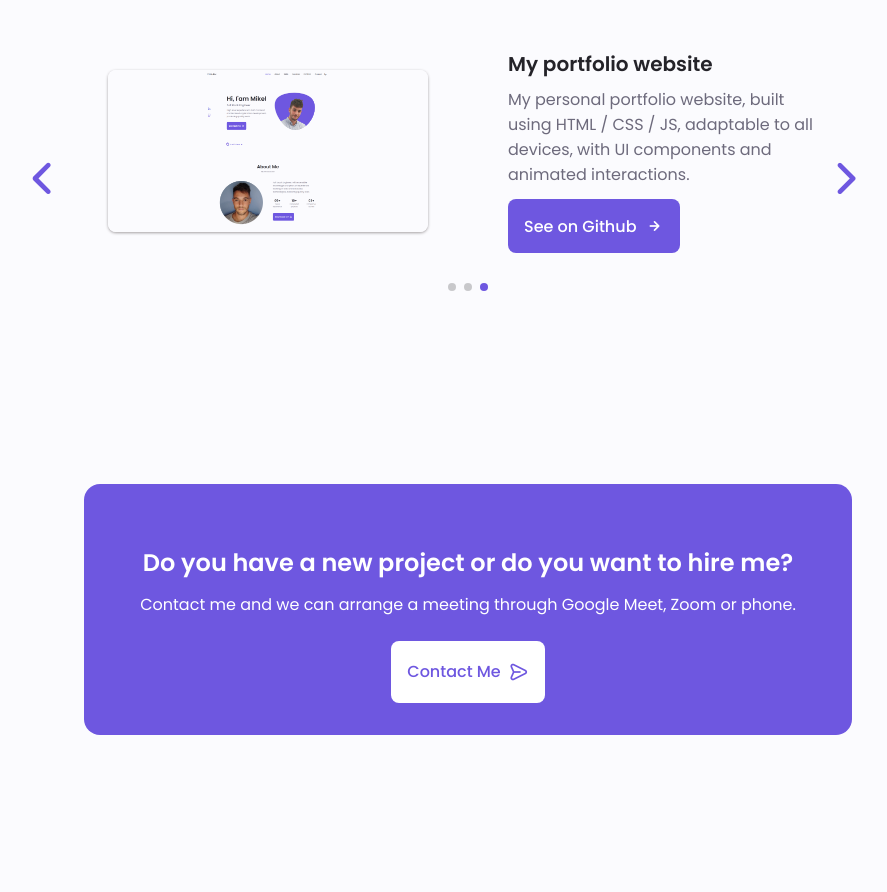
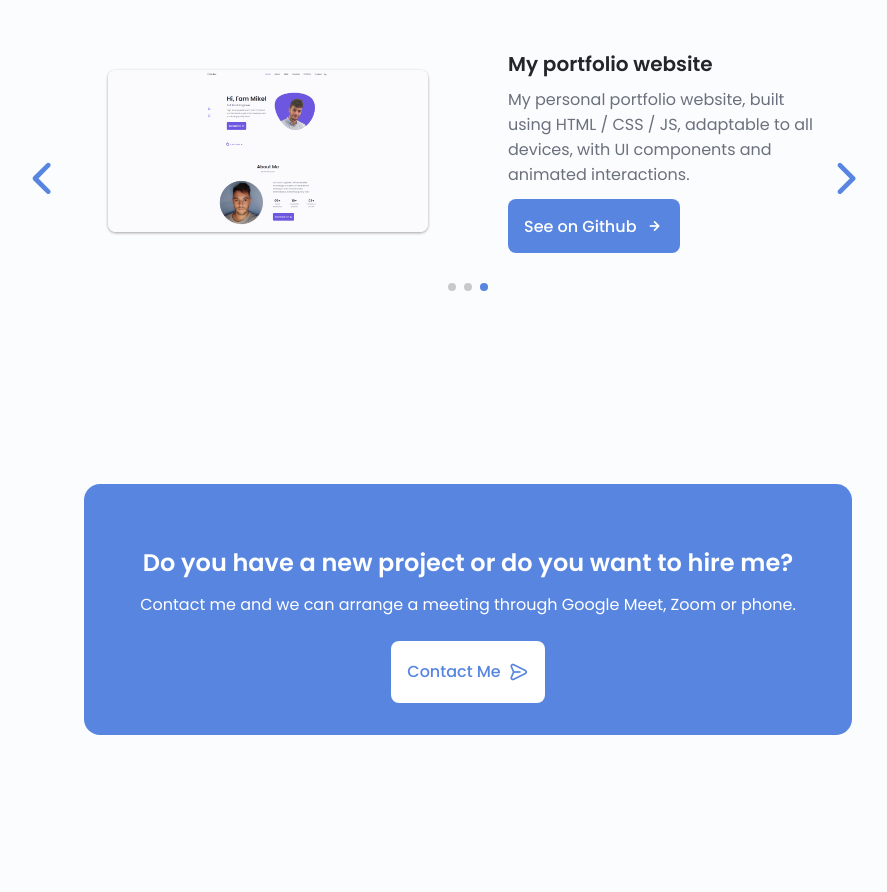
Before and after one commit to MikelArrieta/portfolio, a website built with Vite: page index.html in a window 1280 px wide. Shown: the part 2660-3552 px from the top of the page, without its empty margins (172-1059 px from the left). Built offline with nearby package versions, Linux system fonts and the light colour scheme.

Commit message:
Color changed to blue

```diff
--- a/assets/css/styles.css
+++ b/assets/css/styles.css
@@ -6,7 +6,7 @@
    --header-height: 3rem;
 
    /*==================== Colors ====================*/
-   --hue-color: 250;
+   --hue-color: 220; /* original: 250; blue: 220; */
    --first-color: hsl(var(--hue-color), 69%, 61%);
    --first-color-second: hsl(var(--hue-color), 69%, 61%);
    --first-color-alt: hsl(var(--hue-color), 57%, 53%);
```
